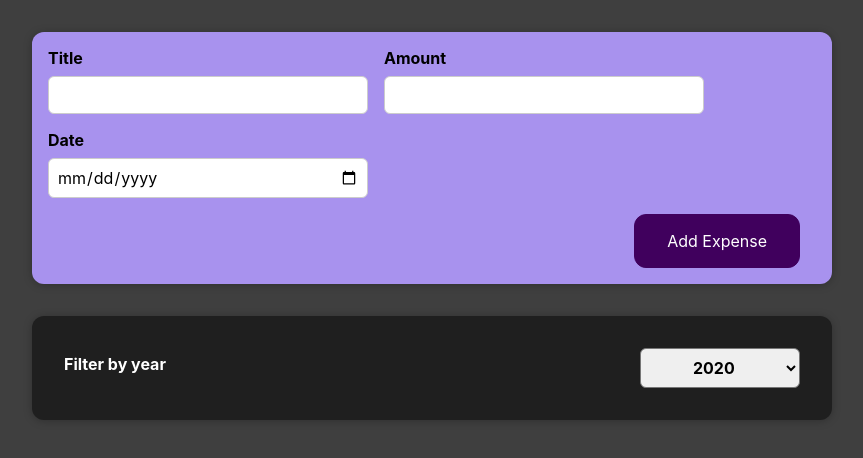
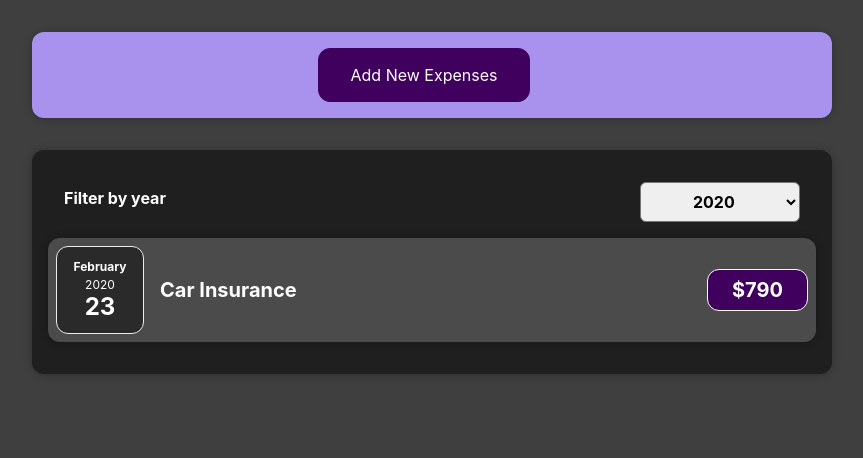
Before and after one commit to lingeshnafeax/React, a React (Create React App) app in the folder react-practice/: page / in a window 1280 px wide. Shown: the top 458 px of the page, without its empty margins (208-1071 px from the left). Built offline with nearby package versions, Linux system fonts and the light colour scheme.

Commit message:
Day 3 End

```diff
--- a/react-practice/src/App.jsx
+++ b/react-practice/src/App.jsx
@@ -8,7 +8,7 @@ const DUMMY_EXPENSES = [
     id: "e1",
     title: "Car Insurance",
     amount: 790,
-    date: new Date(2022, 1, 23),
+    date: new Date(2020, 1, 23),
   },
   {
     id: "e2",
@@ -20,7 +20,7 @@ const DUMMY_EXPENSES = [
     id: "e3",
     title: "WiFi",
     amount: 750,
-    date: new Date(2022, 1, 12),
+    date: new Date(2021, 1, 12),
   },
   {
     id: "e4",
@@ -34,7 +34,7 @@ const App = () => {
   const [expenses, setExpenses] = useState(DUMMY_EXPENSES);
   const expenseHandler = (expense) => {
     setExpenses((prevExpense) => {
-      return [expense,...prevExpense];
+      return [expense, ...prevExpense];
     });
   };
 
--- a/react-practice/src/components/Expenses/Expense.jsx
+++ b/react-practice/src/components/Expenses/Expense.jsx
@@ -1,8 +1,9 @@
 import { useState } from "react";
-import ExpenseItem from "./ExpenseItem";
 import ExpenseFilter from "./ExpenseFilter";
 import Card from "../UI/Card";
 import "./Expense.css";
+import ExpenseList from "./ExpenseList";
+
 const Expense = (props) => {
   const expenses = props.items;
   const [filteredYear, setFilteredYear] = useState("2020");
@@ -10,8 +11,9 @@ const Expense = (props) => {
     setFilteredYear(selectedYear);
   };
   const filteredExpense = expenses.filter((expense) => {
-    return expense.date.getFullYear().toString()==filteredYear;
-  })
+    return expense.date.getFullYear().toString() === filteredYear;
+  });
+
   return (
     <div>
       <Card className="expenses">
@@ -19,14 +21,7 @@ const Expense = (props) => {
           selected={filteredYear}
           onChangeFilter={filterChangeHandler}
         ></ExpenseFilter>
-        {filteredExpense.map((expense) => (
-          <ExpenseItem
-            key={expense.id}
-            title={expense.title}
-            amount={expense.amount}
-            date={expense.date}
-          ></ExpenseItem>
-        ))}
+        <ExpenseList items={filteredExpense}></ExpenseList>
       </Card>
     </div>
   );
--- a/react-practice/src/components/Expenses/ExpenseItem.jsx
+++ b/react-practice/src/components/Expenses/ExpenseItem.jsx
@@ -3,6 +3,7 @@ import Card from "../UI/Card";
 import ExpenseDate from "./ExpenseDate";
 const ExpenseItem = (props) => {
   return (
+    <li>
       <Card className="expense-item">
         <ExpenseDate date={props.date} />
         <div className="expense-item__description">
@@ -10,6 +11,7 @@ const ExpenseItem = (props) => {
           <div className="expense-item__price">${props.amount}</div>
         </div>
       </Card>
+    </li>
   );
 };
 export default ExpenseItem;
--- /dev/null
+++ b/react-practice/src/components/Expenses/ExpenseList.css
@@ -0,0 +1,9 @@
+.expenses-list {
+  list-style: none;
+  padding: 0;
+}
+
+.expenses-list__fallback {
+  color: white;
+  text-align: center;
+}
--- /dev/null
+++ b/react-practice/src/components/Expenses/ExpenseList.jsx
@@ -0,0 +1,23 @@
+import ExpenseItem from "./ExpenseItem";
+import "./ExpenseList.css";
+const ExpenseList = (props) => {
+  let listLenght = props.items.length;
+  if (listLenght === 0) {
+    return <h2 className="expenses-list__fallback">No Expense Found</h2>;
+  } else {
+    return (
+      <ul className="expenses-list">
+        {props.items.map((expense) => (
+          <ExpenseItem
+            key={expense.id}
+            title={expense.title}
+            amount={expense.amount}
+            date={expense.date}
+          ></ExpenseItem>
+        ))}
+      </ul>
+    );
+  }
+};
+
+export default ExpenseList;
--- a/react-practice/src/components/NewExpense/ExpenseForm.jsx
+++ b/react-practice/src/components/NewExpense/ExpenseForm.jsx
@@ -1,7 +1,7 @@
 import { useState } from "react";
 import "./ExpenseForm.css";
 const ExpenseForm = (props) => {
-  const [newTitle, setNewTitle] = useState("");
+  const [newTitle, setNewTitle] = useState("");    //setting state variable for three values
   const [newAmount, setNewAmount] = useState("");
   const [newDate, setNewDate] = useState("");
   //const [userInput, setUserInput] = useState({
@@ -54,7 +54,7 @@ const ExpenseForm = (props) => {
             type="number"
             min="0.01"
             step="0.01"
-            value={newAmount}
+            value={newAmount}                 //two way binding
             onChange={amountChangeHandler}
           />
         </div>
@@ -70,6 +70,7 @@ const ExpenseForm = (props) => {
         </div>
       </div>
       <div className="new-expense__actions">
+        <button type="button" onClick={props.onCancel}>Cancel</button>
         <button type="submit">Add Expense</button>
       </div>
     </form>
--- a/react-practice/src/components/NewExpense/NewExpense.jsx
+++ b/react-practice/src/components/NewExpense/NewExpense.jsx
@@ -1,16 +1,32 @@
+import { useState } from "react";
 import "./NewExpense.css";
 import ExpenseForm from "./ExpenseForm";
 const NewExpense = (props) => {
+  const [isEditing, setIsEditing] = useState(false);
   const saveExpenseDataHandler = (newExpenseData) => {
     const expenseData = {
       id: Math.ceil(Math.random() * 5).toString(),
       ...newExpenseData,
     };
     props.addExpense(expenseData);
+    setIsEditing(false);
+  };
+  const startEditingHandler = () => {
+    setIsEditing(true);
+  };
+  const stopEditingHandler = () => {
+    setIsEditing(false);
   };
   return (
     <div className="new-expense">
-      <ExpenseForm SaveExpenseData={saveExpenseDataHandler}></ExpenseForm>
+      {!isEditing ? (
+        <button onClick={startEditingHandler}>Add New Expenses</button>
+      ) : (
+        <ExpenseForm
+          SaveExpenseData={saveExpenseDataHandler}
+          onCancel={stopEditingHandler}
+        ></ExpenseForm>
+      )}
     </div>
   );
 };
```
Lines whose indentation alone changed are shown as unchanged.
